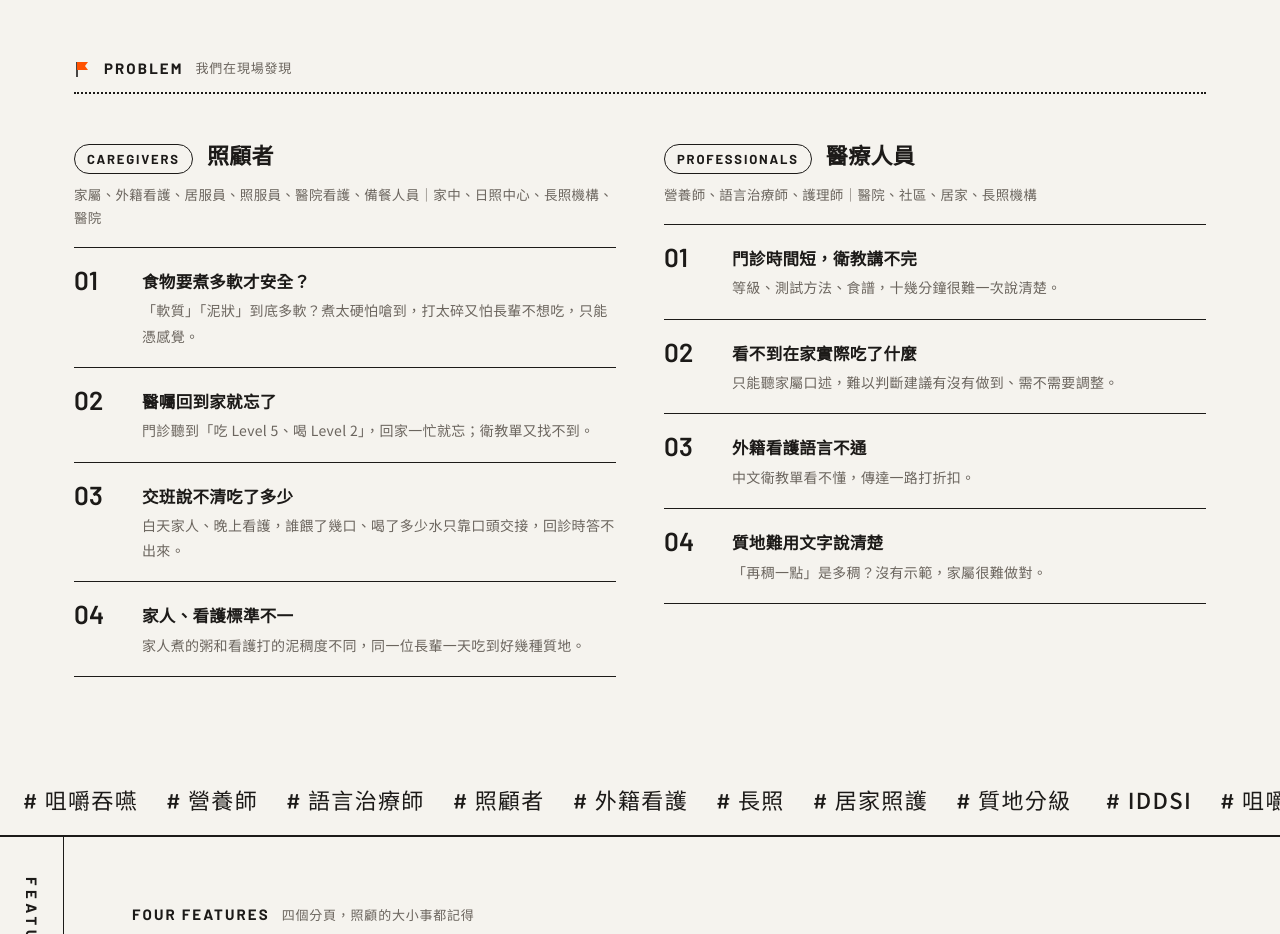
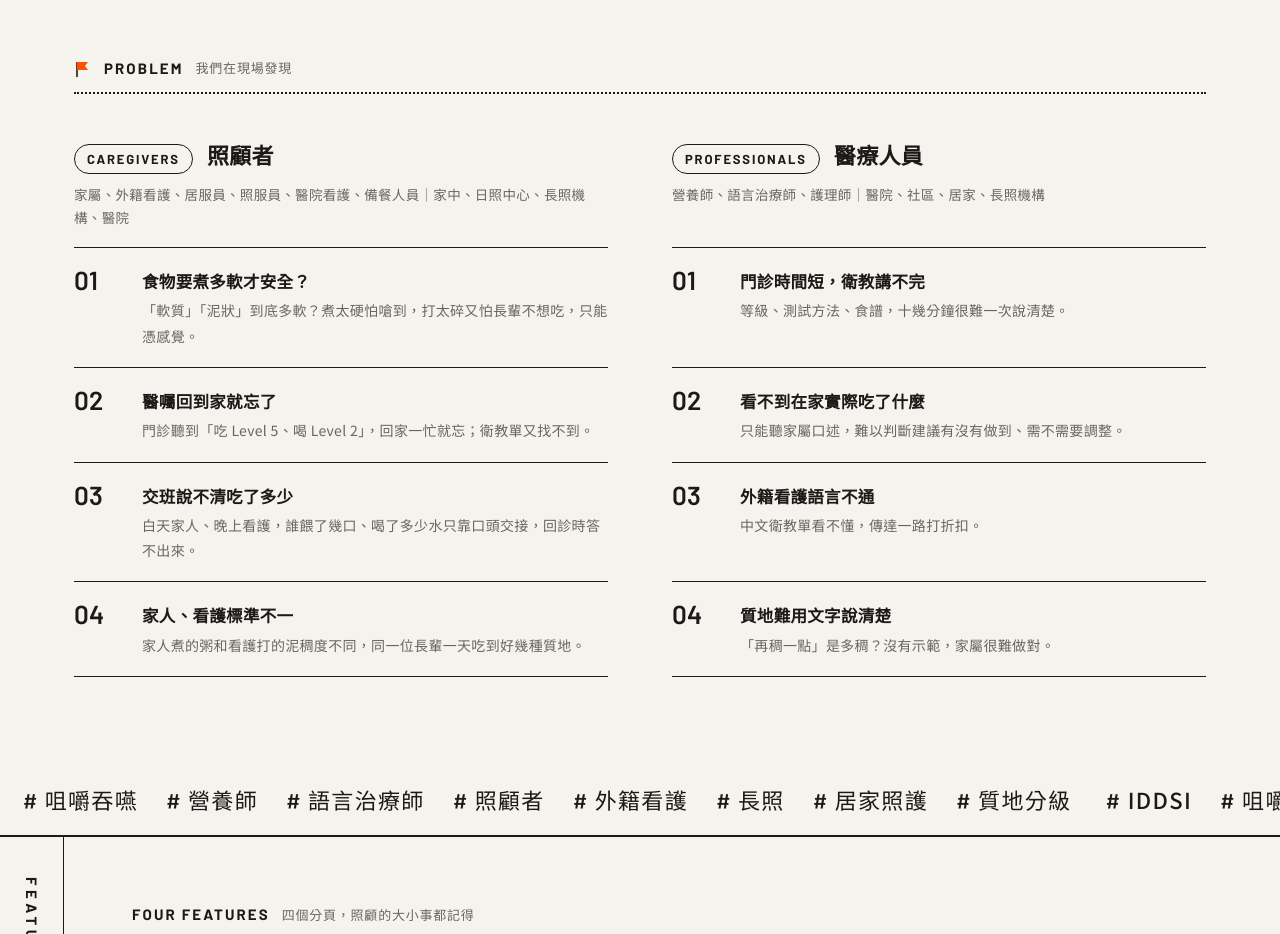
Before and after one commit to iceyen37-ship-it/recruit_web, a plain HTML site: page index.html in a window 1280 px wide. Shown: the part 1080-2014 px from the top of the page. Drawn offline with Linux system fonts and the light colour scheme.

Commit message:
Align problem section columns row by row
Co-Authored-By: Claude Opus 5.5 <noreply@anthropic.com>
Claude-Session: https://claude.ai/code/session_014JMHFKqJJ3Ho8YgDZTNvXC

```diff
--- a/index.html
+++ b/index.html
@@ -185,6 +185,13 @@ body::before { content: ""; position: fixed; inset: 0 0 auto; height: env(safe-a
 .rows strong { display: block; font-size: calc(16.5px * var(--fs)); }
 .rows span { display: block; font-size: calc(14px * var(--fs)); color: var(--muted); line-height: 1.8; margin-top: 2px; }
 @media (max-width: 820px) { .cols { grid-template-columns: 1fr; } }
+@media (min-width: 821px) {
+  #problems .cols { grid-template-rows: repeat(6, auto); column-gap: clamp(48px, 5vw, 96px); row-gap: 0; }
+  #problems .cols > div { display: grid; grid-row: span 6; grid-template-rows: subgrid; row-gap: 0; }
+  #problems .rows { display: contents; }
+  #problems .rows li:first-child { border-top: 1px solid var(--hair); margin-top: 18px; }
+  #problems .rows li { align-items: start; }
+}
 
 /* features with vertical side label */
 .side-band { display: grid; grid-template-columns: 64px 1fr; border-top: 1px solid var(--hair); border-bottom: 1px solid var(--hair); }
```
